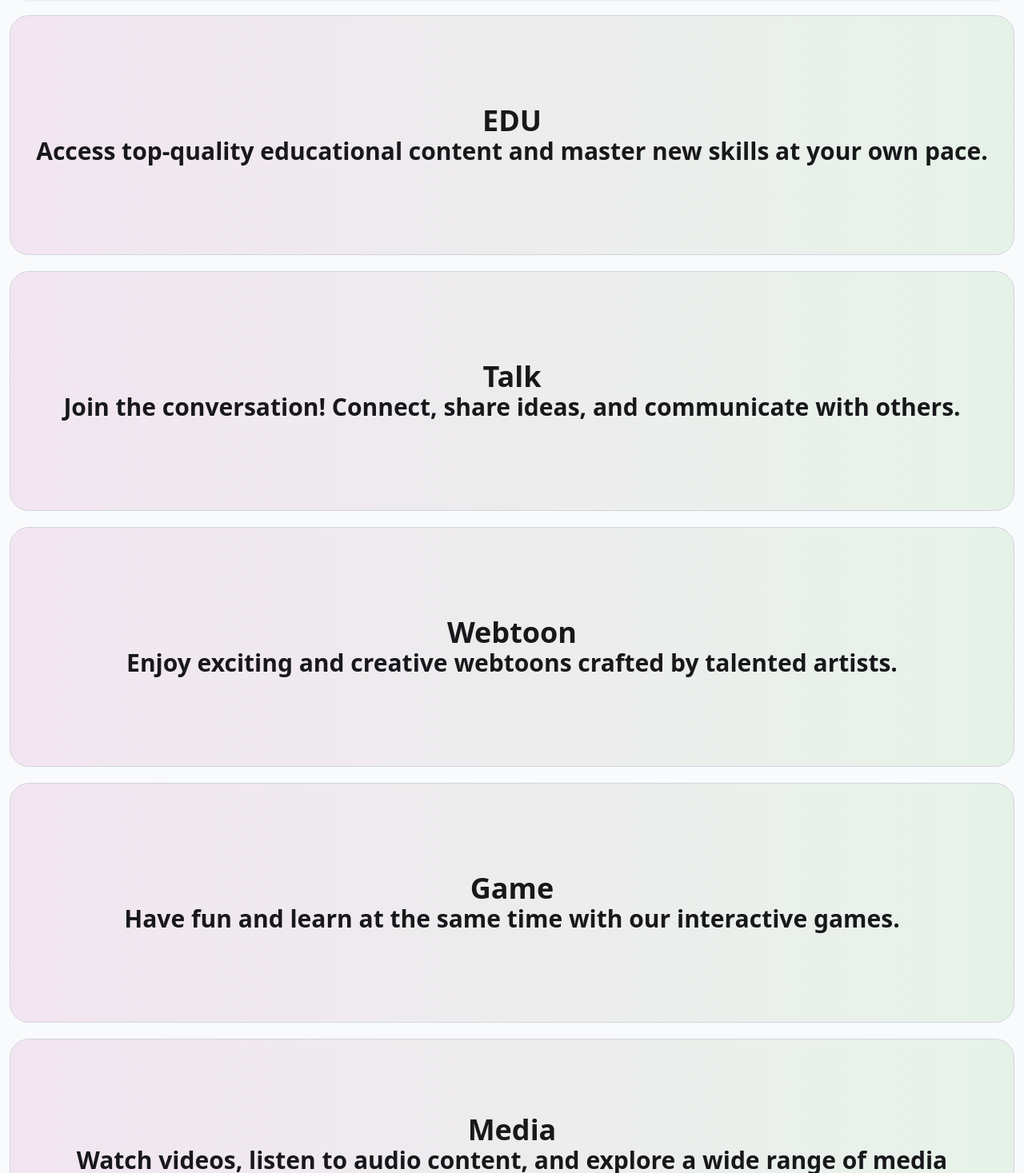
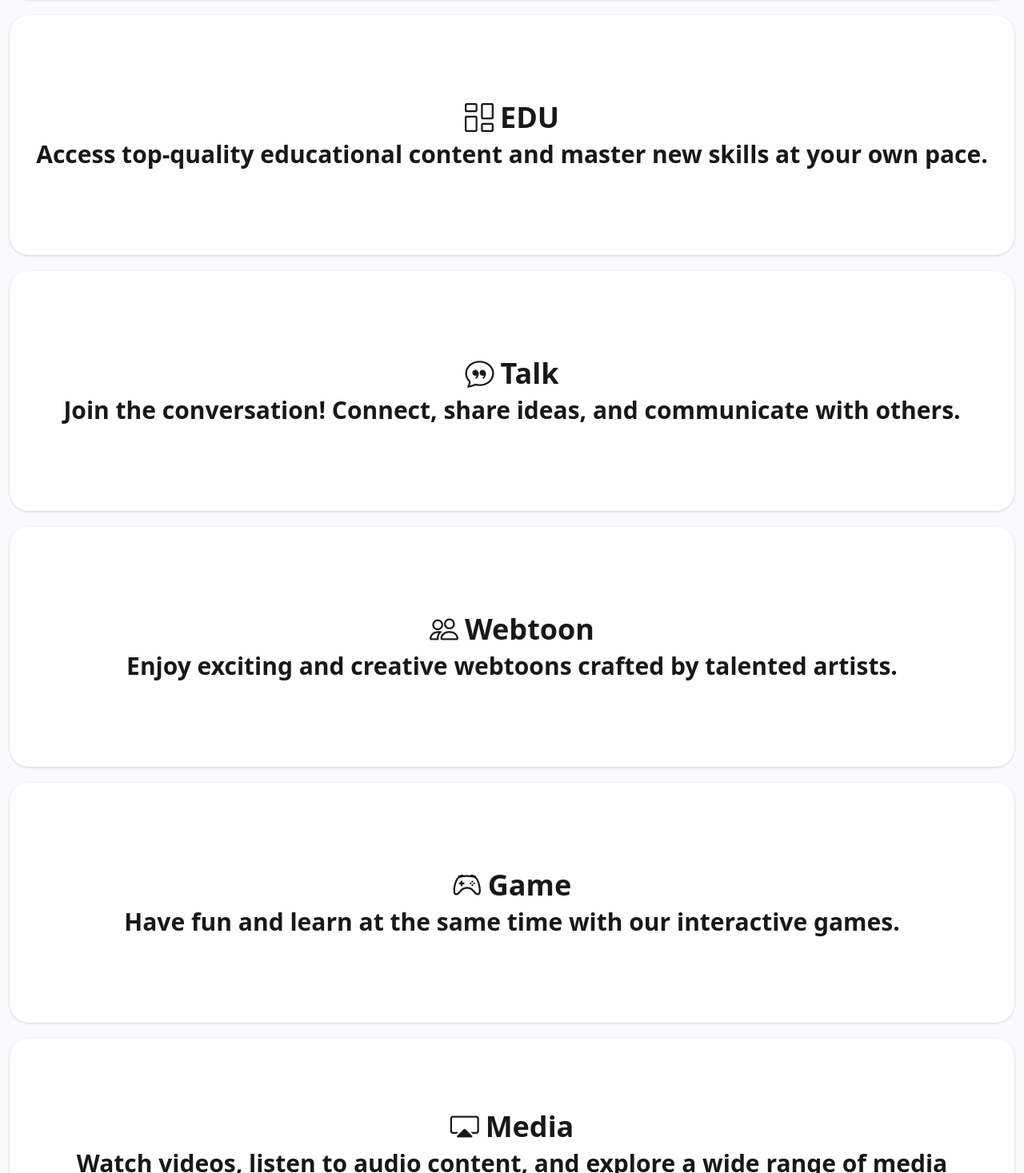
Before and after one commit to shahbozshirinboyev/weya-plus.uz, a React (Vite) app: page / in a window 1280 px wide. Shown: the part 63-1530 px from the top of the page at 80% size. Built offline with nearby package versions, Linux system fonts and the light colour scheme.

Commit message:
Home section change...

```diff
--- a/src/pages/Home/Home.jsx
+++ b/src/pages/Home/Home.jsx
@@ -3,40 +3,58 @@ import Footer from "../../components/layout/Footer";
 function Home() {
   return (
     <div className="container mx-auto px-3">
-      <>
-        <div className="rounded-3xl mt-5 h-[300px] flex flex-col justify-center items-center px-5 border border-gray-300 dark:border-gray-600 bg-base-200 bg-gradient-to-r from-[#eed9ed]/60 dark:from-[#eed9ed]/10 to-[#2ec05a]/10">
-          <h1 className="text-center text-4xl font-bold">EDU</h1>
-          <h2 className="text-center text-3xl font-semibold">Access top-quality educational content and master new skills at your own pace.</h2>
+      <div className="rounded-3xl mt-5 h-[200px] xl:h-[300px] flex flex-col gap-2 justify-center items-center px-5 bg-white dark:bg-gray-900 shadow shadow-gray-300 dark:shadow-gray-950">
+        <div className="text-center text-2xl xl:text-4xl font-bold flex gap-2">
+          <i className="bi bi-columns-gap"></i>
+          <span>EDU</span>
         </div>
-      </>
+        <h2 className="text-center text-md xl:text-3xl font-semibold">
+          Access top-quality educational content and master new skills at your
+          own pace.
+        </h2>
+      </div>
 
-      <>
-        <div className="rounded-3xl mt-5 h-[300px] flex flex-col justify-center items-center px-5 border border-gray-300 dark:border-gray-600 bg-base-200 bg-gradient-to-r from-[#eed9ed]/60 dark:from-[#eed9ed]/10 to-[#2ec05a]/10">
-          <h1 className="text-center text-4xl font-bold">Talk</h1>
-          <h2 className="text-center text-3xl font-semibold">Join the conversation! Connect, share ideas, and communicate with others.</h2>
+      <div className="rounded-3xl mt-5 h-[200px] xl:h-[300px] flex flex-col gap-2 justify-center items-center px-5 bg-white dark:bg-gray-900 shadow shadow-gray-300 dark:shadow-gray-950">
+        <div className="text-center text-2xl xl:text-4xl font-bold flex gap-2">
+          <i className="bi bi-chat-quote"></i>
+          <span>Talk</span>
         </div>
-      </>
+        <h2 className="text-center text-md xl:text-3xl font-semibold">
+          Join the conversation! Connect, share ideas, and communicate with
+          others.
+        </h2>
+      </div>
 
-      <>
-        <div className="rounded-3xl mt-5 h-[300px] flex flex-col justify-center items-center px-5 border border-gray-300 dark:border-gray-600 bg-base-200 bg-gradient-to-r from-[#eed9ed]/60 dark:from-[#eed9ed]/10 to-[#2ec05a]/10">
-          <h1 className="text-center text-4xl font-bold">Webtoon</h1>
-          <h2 className="text-center text-3xl font-semibold">Enjoy exciting and creative webtoons crafted by talented artists.</h2>
+      <div className="rounded-3xl mt-5 h-[200px] xl:h-[300px] flex flex-col gap-2 justify-center items-center px-5 bg-white dark:bg-gray-900 shadow shadow-gray-300 dark:shadow-gray-950">
+        <div className="text-center text-2xl xl:text-4xl font-bold flex gap-2">
+          <i className="bi bi-people"></i>
+          <span>Webtoon</span>
         </div>
-      </>
+        <h2 className="text-center text-md xl:text-3xl font-semibold">
+          Enjoy exciting and creative webtoons crafted by talented artists.
+        </h2>
+      </div>
 
-      <>
-        <div className="rounded-3xl mt-5 h-[300px] flex flex-col justify-center items-center px-5 border border-gray-300 dark:border-gray-600 bg-base-200 bg-gradient-to-r from-[#eed9ed]/60 dark:from-[#eed9ed]/10 to-[#2ec05a]/10">
-          <h1 className="text-center text-4xl font-bold">Game</h1>
-          <h2 className="text-center text-3xl font-semibold">Have fun and learn at the same time with our interactive games.</h2>
+      <div className="rounded-3xl mt-5 h-[200px] xl:h-[300px] flex flex-col gap-2 justify-center items-center px-5 bg-white dark:bg-gray-900 shadow shadow-gray-300 dark:shadow-gray-950">
+        <div className="text-center text-2xl xl:text-4xl font-bold flex gap-2">
+          <i className="bi bi-controller"></i>
+          <span>Game</span>
         </div>
-      </>
+        <h2 className="text-center text-md xl:text-3xl font-semibold">
+          Have fun and learn at the same time with our interactive games.
+        </h2>
+      </div>
 
-      <>
-        <div className="rounded-3xl mt-5 mb-5 h-[300px] flex flex-col justify-center items-center px-5 border border-gray-300 dark:border-gray-600 bg-base-200 bg-gradient-to-r from-[#eed9ed]/60 dark:from-[#eed9ed]/10 to-[#2ec05a]/10">
-          <h1 className="text-center text-4xl font-bold">Media</h1>
-          <h2 className="text-center text-3xl font-semibold">Watch videos, listen to audio content, and explore a wide range of media resources.</h2>
+      <div className="rounded-3xl mt-5 mb-5 h-[200px] xl:h-[300px] flex flex-col gap-2 justify-center items-center px-5 bg-white dark:bg-gray-900 shadow shadow-gray-300 dark:shadow-gray-950">
+        <div className="text-center text-2xl xl:text-4xl font-bold flex gap-2">
+          <i className="bi bi-cast"></i>
+          <span>Media</span>
         </div>
-      </>
+        <h2 className="text-center text-md xl:text-3xl font-semibold">
+          Watch videos, listen to audio content, and explore a wide range of
+          media resources.
+        </h2>
+      </div>
 
       <Footer />
     </div>
```
Also changed, not shown: src/components/layout/Navbar.jsx (+30 -24 lines).
